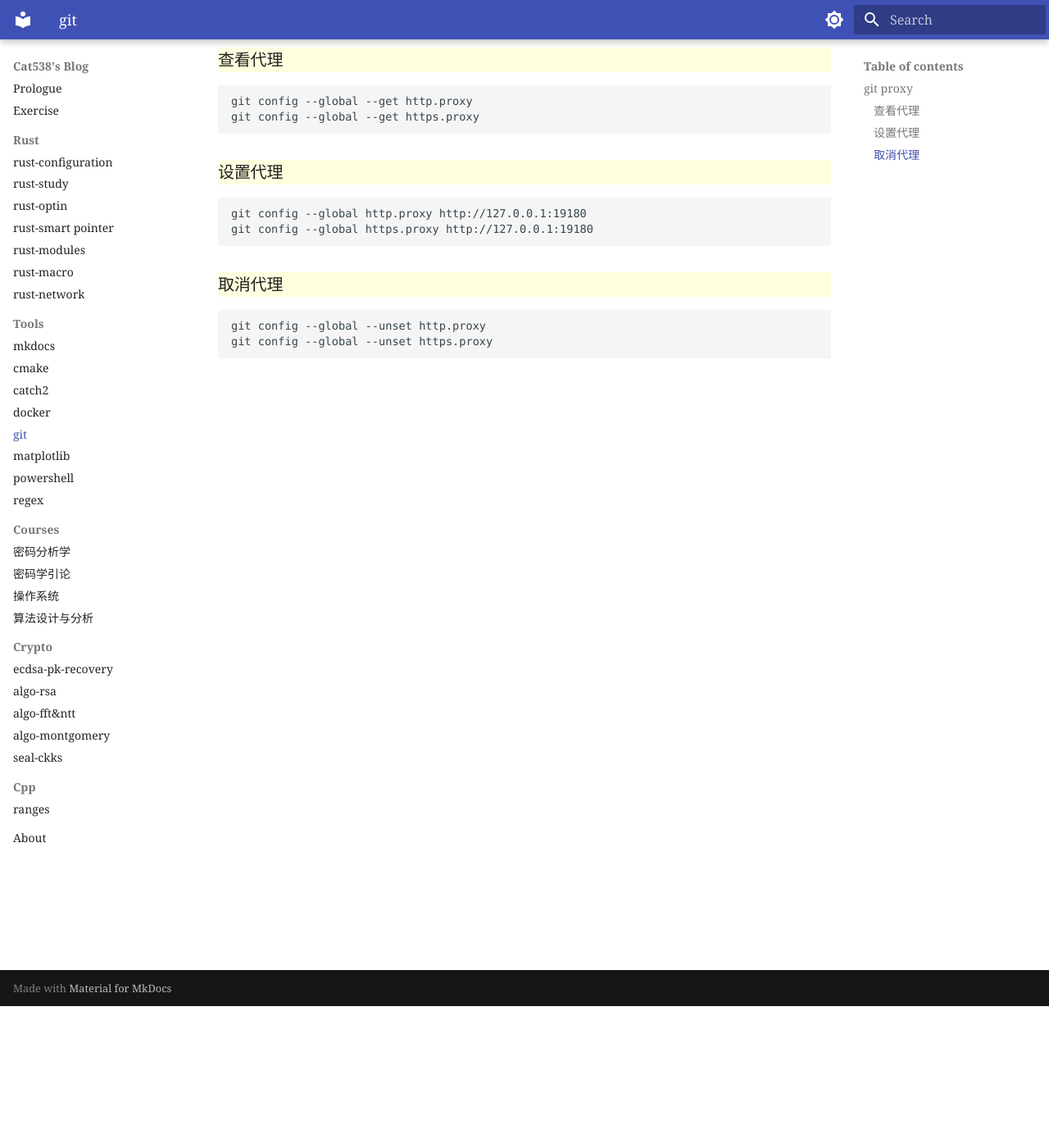
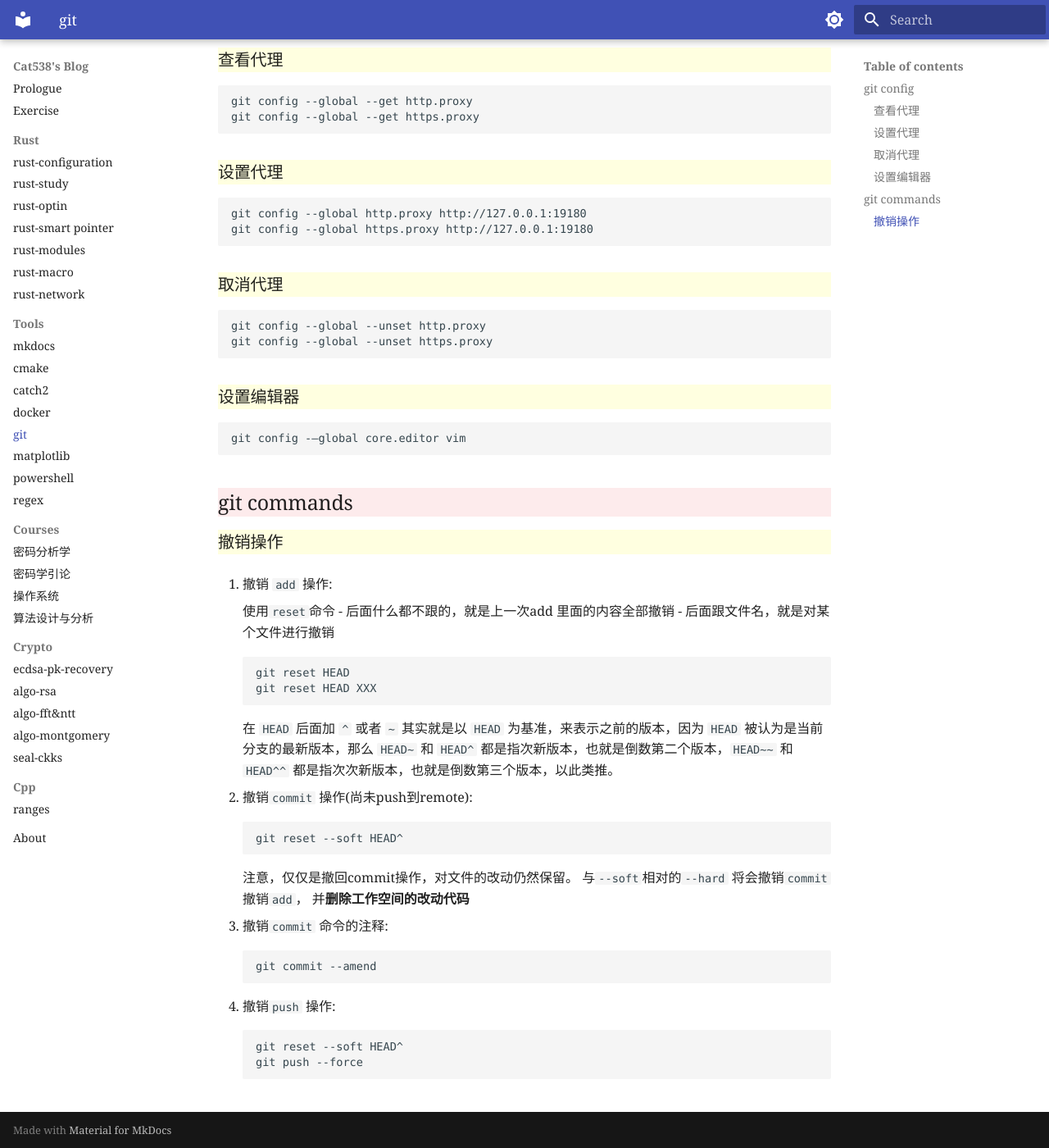
Before and after one commit to cat538/cat538.github.io, an MkDocs documentation site: the page built from docs/tools/git.md, in a window 1280 px wide and 1400 px high, scrolled down 173 px. Shown: the whole window at 82% size. Built offline with MkDocs 1.6.1 and Material for MkDocs 9.7.7, drawn with Linux system fonts in a browser that asks for light colours.

````diff
--- a/docs/tools/git.md
+++ b/docs/tools/git.md
@@ -2,7 +2,7 @@
 
 
 
-## git proxy
+## git config
 
 ### 查看代理
 
@@ -24,3 +24,40 @@ git config --global https.proxy http://127.0.0.1:19180
 git config --global --unset http.proxy
 git config --global --unset https.proxy
 ```
+
+### 设置编辑器
+```
+git config -–global core.editor vim
+```
+
+## git commands
+
+### 撤销操作
+1. 撤销 `add` 操作:
+
+    使用`reset`命令
+    - 后面什么都不跟的，就是上一次add 里面的内容全部撤销
+    - 后面跟文件名，就是对某个文件进行撤销
+    ```
+    git reset HEAD
+    git reset HEAD XXX
+    ```
+
+    在 `HEAD` 后面加 `^` 或者 `~` 其实就是以 `HEAD` 为基准，来表示之前的版本，因为 `HEAD` 被认为是当前分支的最新版本，那么 `HEAD~` 和 `HEAD^` 都是指次新版本，也就是倒数第二个版本，`HEAD~~` 和 `HEAD^^` 都是指次次新版本，也就是倒数第三个版本，以此类推。
+
+2. 撤销`commit` 操作(尚未push到remote):
+    ```
+    git reset --soft HEAD^
+    ```
+    注意，仅仅是撤回commit操作，对文件的改动仍然保留。
+    与`--soft`相对的`--hard` 将会撤销`commit`撤销`add`， 并**删除工作空间的改动代码**
+
+3. 撤销`commit` 命令的注释:
+    ```
+    git commit --amend
+    ```
+4. 撤销`push` 操作:
+    ```
+    git reset --soft HEAD^
+    git push --force
+    ```
````
Also changed, not shown: docs/crypto/algo-montgomery.md (+17 -1 lines).
